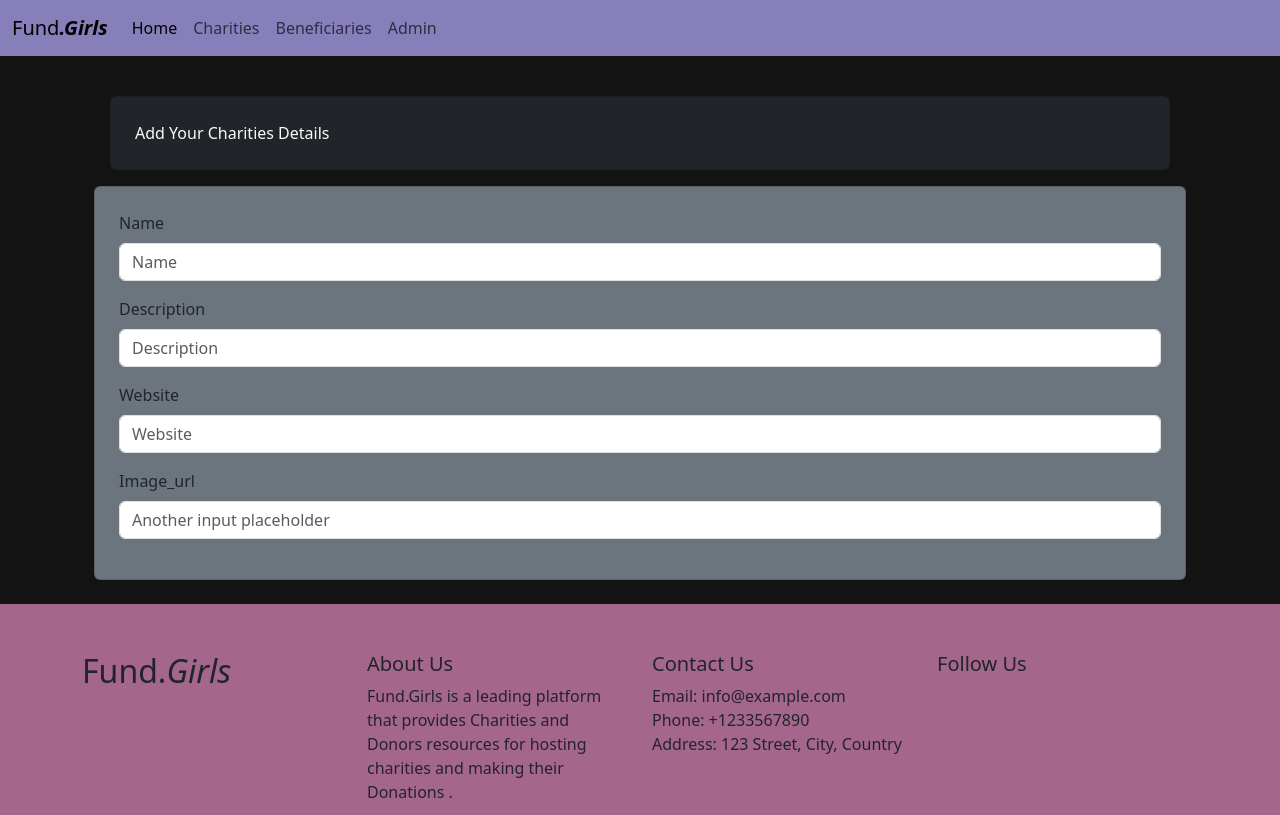
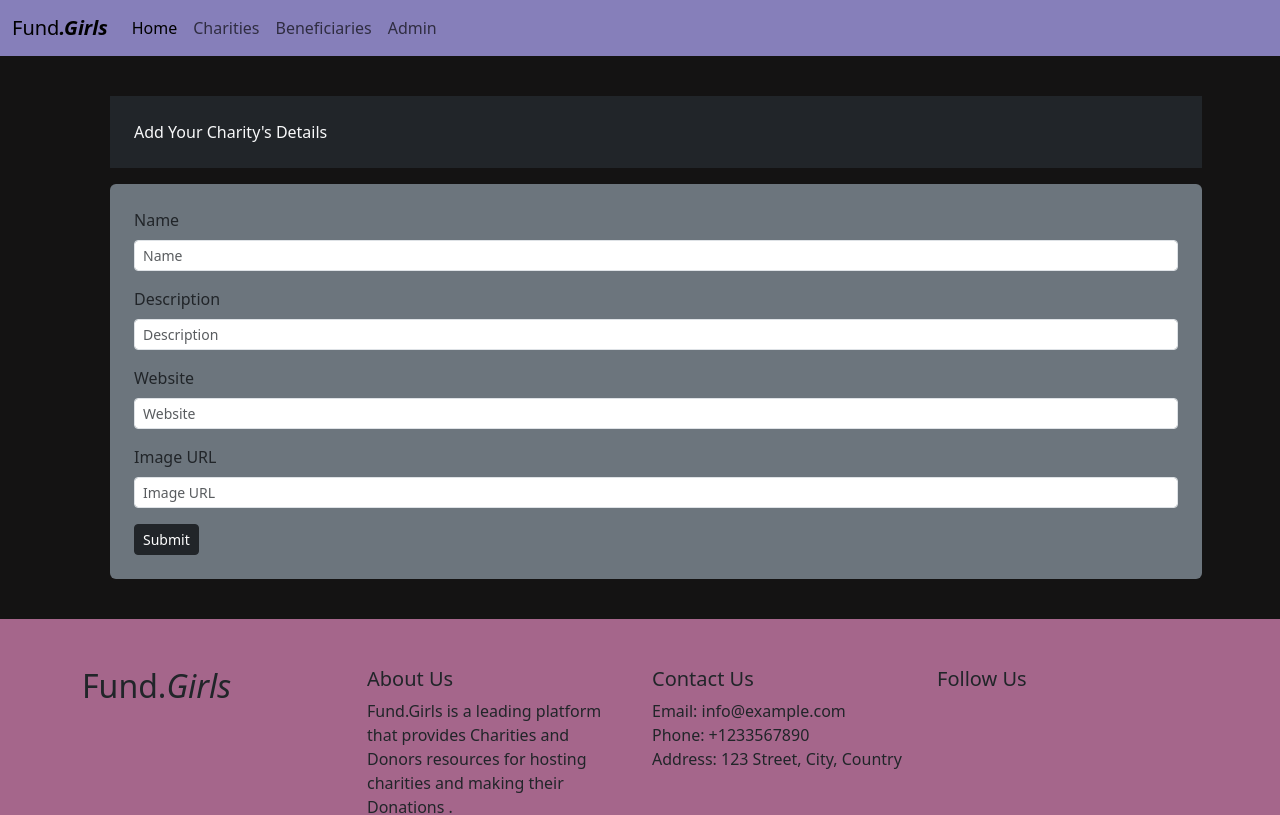
Before and after one commit to Riob-a/AUtomated-Donation-Platform-Front-end, a React (Create React App) app: page /charities_form in a window 1280 px wide. Shown: the top 815 px of the page. Built offline with nearby package versions, Linux system fonts and the light colour scheme.

Commit message:
added functionality to charity form

```diff
--- a/src/pages/Charities/CharityApplicationForm.js
+++ b/src/pages/Charities/CharityApplicationForm.js
@@ -1,32 +1,107 @@
-import React from "react";
+import React, { useState } from "react";
 
-function CharityApplicationForm(){
-    return(
-        <div className="container p-4">
-        <div className="card p-4 m-3 bg-dark text-light">Add Your Charities Details</div>
-        <div className="card bg-secondary p-4">
-            <div className="mb-3">
-                <label for="formGroupExampleInput" className="form-label">Name</label>
-                <input type="text" class="form-control" id="formGroupExampleInput" placeholder="Name"></input>
-            </div>
-            <div className="mb-3">
-                <label for="formGroupExampleInput2" class="form-label">Description</label>
-                <input type="text" class="form-control" id="formGroupExampleInput2" placeholder="Description"></input>
-            </div>
-            <div className="mb-3">
-                <label for="formGroupExampleInput2" class="form-label">Website</label>
-                <input type="text" class="form-control" id="formGroupExampleInput2" placeholder="Website"></input>
-            </div>
+function CharityApplicationForm() {
+  const [formData, setFormData] = useState({
+    name: "",
+    description: "",
+    website: "",
+    image_url: "",
+  });
 
-            <div className="mb-3">
-                <label for="formGroupExampleInput2" class="form-label">Image_url</label>
-                <input type="text" class="form-control" id="formGroupExampleInput2" placeholder="Another input placeholder"></input>
-            </div>
+  const handleChange = (e) => {
+    setFormData({
+      ...formData,
+      [e.target.name]: e.target.value,
+    });
+  };
 
+  const handleSubmit = (e) => {
+    e.preventDefault();
 
-        </div>
+    fetch('http://127.0.0.1:5000/charities', {
+      method: 'POST',
+      headers: {
+        'Content-Type': 'application/json',
+      },
+      body: JSON.stringify(formData),
+    })
+      .then(response => {
+        if (response.ok) {
+          return response.json();
+        } else {
+          throw new Error('Failed to create charity');
+        }
+      })
+      .then(data => {
+        console.log('Charity created:', data);
+        alert("Charity submitted successfully!");  // Popup on successful submission
+        setFormData({ name: "", description: "", website: "", image_url: "" });  // Reset form
+      })
+      .catch(error => {
+        console.error('Error:', error);
+        alert("Failed to submit the charity. Please try again.");
+      });
+  };
 
-        </div>
-    )
+  return (
+    <div className="container p-4">
+      <div className="container p-4 m-3 bg-dark text-light">Add Your Charity's Details</div>
+
+      <div className="container p-4 m-3 bg-secondary rounded">
+        <form onSubmit={handleSubmit}>
+          <div className="mb-3">
+            <label htmlFor="name" className="form-label">Name</label>
+            <input
+              type="text"
+              className="form-control form-control-sm"
+              id="name"
+              name="name"
+              placeholder="Name"
+              value={formData.name}
+              onChange={handleChange}
+            />
+          </div>
+          <div className="mb-3">
+            <label htmlFor="description" className="form-label">Description</label>
+            <input
+              type="text"
+              className="form-control form-control-sm"
+              id="description"
+              name="description"
+              placeholder="Description"
+              value={formData.description}
+              onChange={handleChange}
+            />
+          </div>
+          <div className="mb-3">
+            <label htmlFor="website" className="form-label">Website</label>
+            <input
+              type="text"
+              className="form-control form-control-sm"
+              id="website"
+              name="website"
+              placeholder="Website"
+              value={formData.website}
+              onChange={handleChange}
+            />
+          </div>
+          <div className="mb-3">
+            <label htmlFor="image_url" className="form-label">Image URL</label>
+            <input
+              type="text"
+              className="form-control form-control-sm"
+              id="image_url"
+              name="image_url"
+              placeholder="Image URL"
+              value={formData.image_url}
+              onChange={handleChange}
+            />
+          </div>
+          <button type="submit" className="btn btn-dark btn-sm">Submit</button>
+        </form>
+      </div>
+    </div>
+  );
 }
+
 export default CharityApplicationForm;
```
